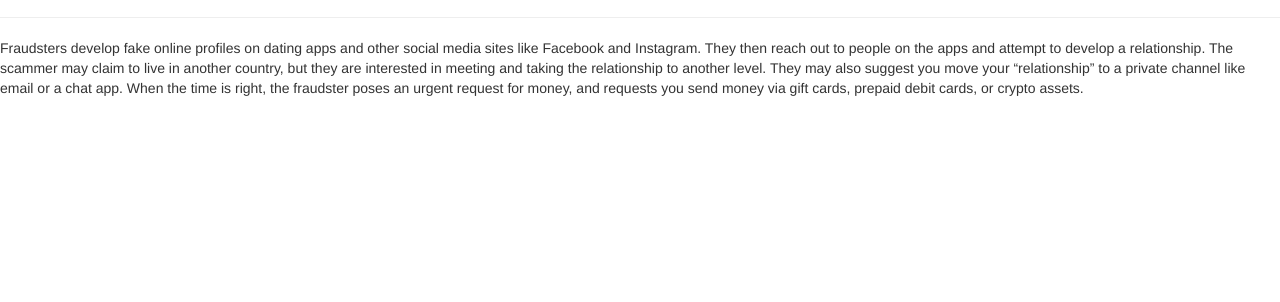
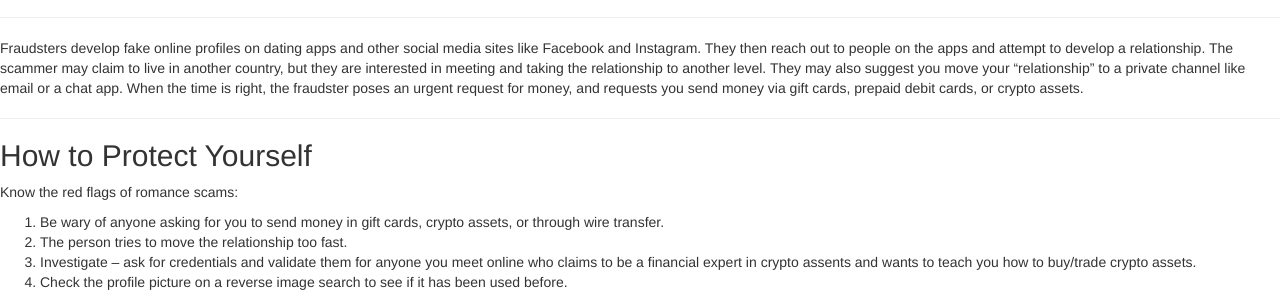
Before and after one commit to kevinkang88/kevinkang88.github.io, a plain HTML site: page index.html in a window 1280 px wide. Shown: the part 593-895 px from the top of the page. Before the commit the page ends 800 px from the top, so only its background shows below. Drawn offline with nearby package versions, Linux system fonts and the light colour scheme.

Commit message:
add list section

```diff
--- a/index.html
+++ b/index.html
@@ -19,7 +19,18 @@
     </div>
     <hr>
     <div>
-        Fraudsters develop fake online profiles on dating apps and other social media sites like Facebook and Instagram. They then reach out to people on the apps and attempt to develop a relationship. The scammer may claim to live in another country, but they are interested in meeting and taking the relationship to another level. They may also suggest you move your “relationship” to a private channel like email or a chat app. When the time is right, the fraudster poses an urgent request for money, and requests you send money via gift cards, prepaid debit cards, or crypto assets.
+        <p>Fraudsters develop fake online profiles on dating apps and other social media sites like Facebook and Instagram. They then reach out to people on the apps and attempt to develop a relationship. The scammer may claim to live in another country, but they are interested in meeting and taking the relationship to another level. They may also suggest you move your “relationship” to a private channel like email or a chat app. When the time is right, the fraudster poses an urgent request for money, and requests you send money via gift cards, prepaid debit cards, or crypto assets.</p>
+    </div>
+    <hr>
+    <div>
+        <h2>How to Protect Yourself</h2>
+        <p>Know the red flags of romance scams:</p>
+        <ol>
+          <li>Be wary of anyone asking for you to send money in gift cards, crypto assets, or through wire transfer.</li>
+          <li>The person tries to move the relationship too fast.</li>
+          <li>Investigate – ask for credentials and validate them for anyone you meet online who claims to be a financial expert in crypto assents and wants to teach you how to buy/trade crypto assets.</li>
+          <li>Check the profile picture on a reverse image search to see if it has been used before.</li>
+        </ol>
     </div>
 </body>
 </html>
```
